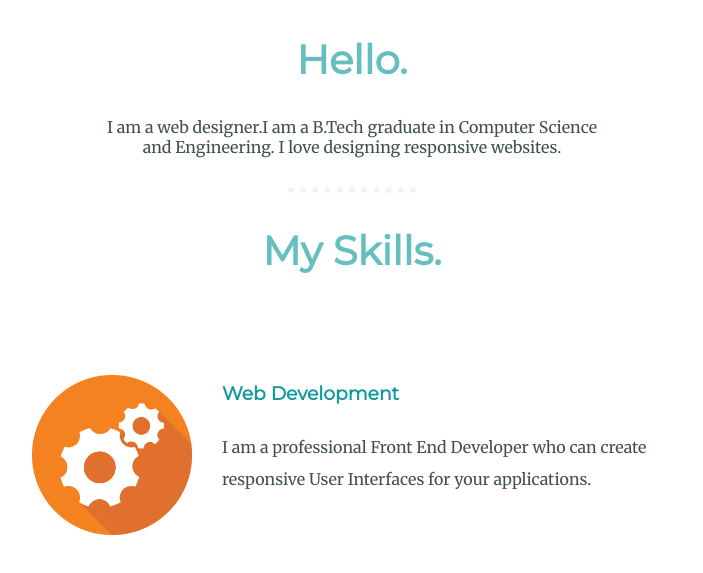
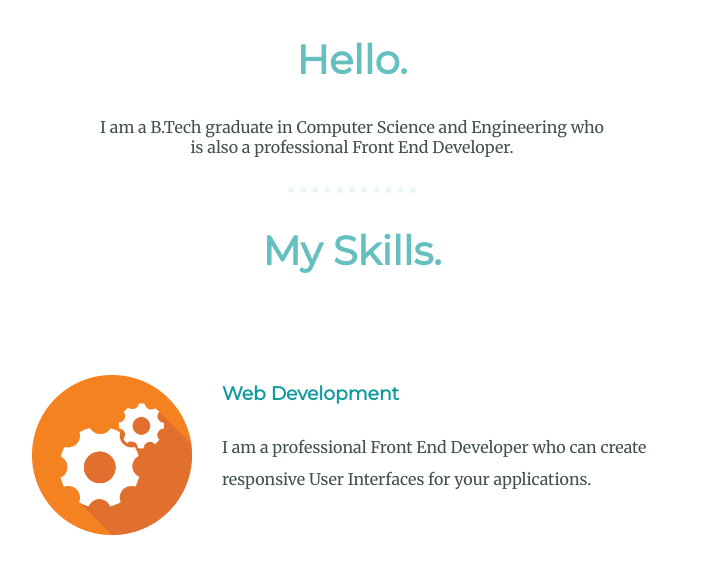
Before and after one commit to rithinjacob10/Portfolio, a plain HTML site: page index.html in a window 1280 px wide. Shown: the part 1053-1626 px from the top of the page, without its empty margins (288-991 px from the left). Drawn offline with Linux system fonts and the light colour scheme.

Commit message:
Update main description of index.html file

```diff
--- a/index.html
+++ b/index.html
@@ -19,7 +19,7 @@
       <div class="profile">
         <img src="images/propic2.png"  alt="Rithin-img" class="propic">
         <h2>Hello.</h2>
-        <p class="intro">I am a web designer.I am a B.Tech graduate in Computer Science and Engineering. I love designing responsive websites.</p>
+        <p class="intro">I am a B.Tech graduate in Computer Science and Engineering who is also a professional Front End Developer.</p>
       </div>
       <hr>
       <div class="skills">
```
